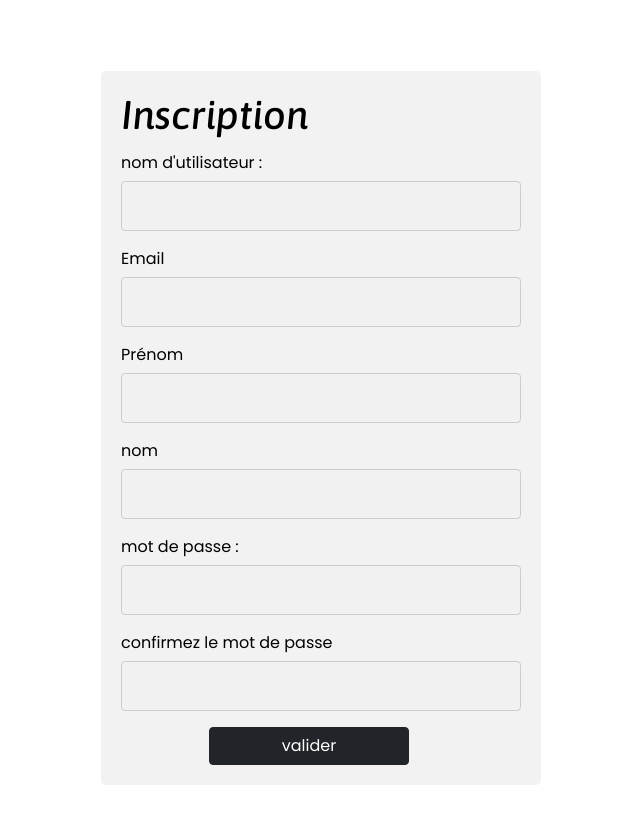
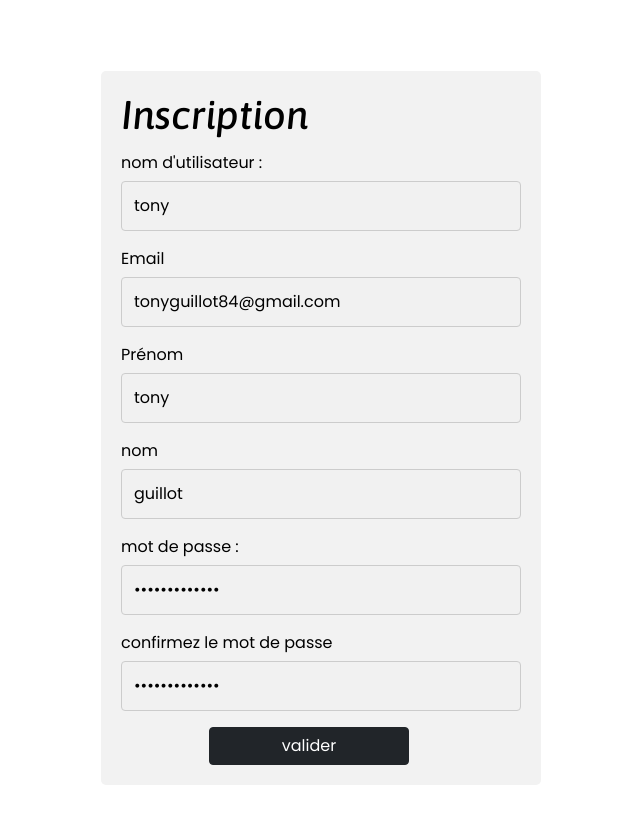
Before and after one commit to dorian-palace/boutique, a PHP site: page /inscription.php in a window 1280 px wide. Shown: the part 163-988 px from the top of the page, without its empty margins (319-959 px from the left). Run offline with PHP 8.4, Linux system fonts and the light colour scheme; data that the repository does not hold is empty; some libraries are stand-ins or nearby versions.

Commit message:
réglage bug

```diff
--- a/connexion.php
+++ b/connexion.php
@@ -72,13 +72,13 @@ if(isset($log)){
 
 
     <label for="login" class="'labelForm" placeholder="Votre nom d'utilisateur">nom d'utilisateur :</label>
-    <input type="text" class="inputForm" name="login" required">
+    <input type="text" class="inputForm" name="login" required" value="tony">
 
     <label for="email" class="'labelForm" placeholder="Votre email"> Email </label>
-    <input type="email" class="inputForm" name="email" required>
+    <input type="email" class="inputForm" name="email" required value="tonyguillot84@gmail.com">
 
     <label for="password" class="'labelForm" placeholder="Votre mot de pass">mot de passe :</label>
-    <input type="password" class="inputForm" name="password" required>
+    <input type="password" class="inputForm" name="password" required value="toto199800912">
 
 
 
--- a/inscription.php
+++ b/inscription.php
@@ -74,23 +74,23 @@
 
 
                   <label for="login" class="'labelForm" placeholder="Votre nom d'utilisateur">nom d'utilisateur :</label>
-                <input type="text" class="inputForm" name="login" required>
+                <input type="text" class="inputForm" name="login"  value='tony'required>
 
                 <label for="email" class="'labelForm" placeholder="Votre email"> Email </label>
-                <input type="email" class="inputForm" name="email">
+                <input type="email" class="inputForm" name="email" value="tonyguillot84@gmail.com">
 
                 <label for="prenom" class="'labelForm" placeholder="Votre prénom"> Prénom </label>
-                <input type="prenom" class="inputForm" name="prenom"required>
+                <input type="prenom" class="inputForm" name="prenom"required value="tony">
 
 
                 <label for="nom"class="'labelForm" placeholder="Votre nom">nom</label>
-                <input type="prenom" class="inputForm" name="nom" required>
+                <input type="prenom" class="inputForm" name="nom" required value="guillot">
 
                 <label for="password" class="'labelForm" placeholder="Votre mot de pass">mot de passe :</label>
-                <input type="password" class="inputForm" name="password" required>
+                <input type="password" class="inputForm" name="password" required value="toto199800912">
 
                 <label for="email" class="'labelForm" placeholder="confirmation">confirmez le mot de passe </label>
-                <input type="password" class="inputForm" name="confpassword" required>
+                <input type="password" class="inputForm" name="confpassword" required value="toto199800912">
 
 
                 <button type="submit" name="valider" class='btn btn-dark ml-20 w-50'>valider</button>
--- a/panier.php
+++ b/panier.php
@@ -99,8 +99,10 @@ require_once 'app/Panier.php';
 
                                                                 <div class="cart_item_quantity cart_info_col">
                                                                     <div class="cart_item_title">Quantité</div>
-                                                                    <div class="cart_item_text"><input type="number" name="panier[quantity][<?= $res['id']; ?>]" value="<?= $_SESSION['panier'][$res['id']] ?>" class="form-control  "></div>
+                                                                    <div class="cart_item_text"><input type="number" name="panier[quantity][<?= $res['id']; ?>]" value="<?= $_SESSION['panier'][$res['id']] ?>" class="form-control mb-3  "></div>
+                                                                    <input type="submit" class="btn btn-secondary btn " name="valider" value="valider">
                                                                 </div>
+
                                                                 <div class="cart_item_price cart_info_col">
                                                                     <div class="cart_item_title">Prix</div>
                                                                     <div class="cart_item_text"><?= number_format($res['prix'], 2, ',', ' ') ?>€</div>
```
Also changed, not shown: admin.php (+9 -9 lines), file/Bckgrnd_techmagic.png (deleted), file/Black And White Texture LinkedIn Banner.png (deleted), file/Capture d’écran 2022-04-25 à 10.18.32.png (deleted), file/Capture d’écran 2022-04-27 à 16.03.52.png (deleted), file/autocompletion.png (added), file/boutique.png (added), file/penne.jpg (added), file/pochita.png (added), 1 other file.
